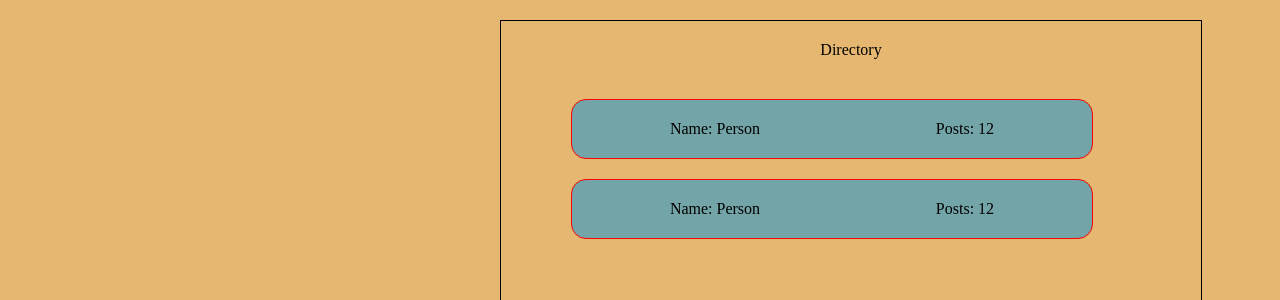
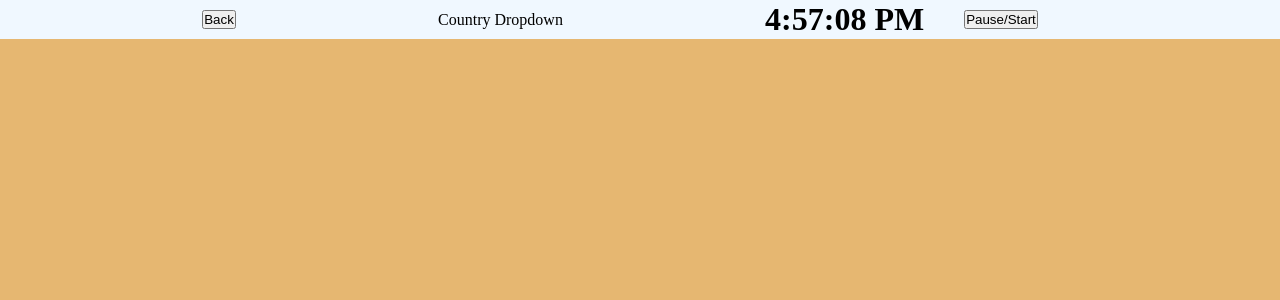
Before and after one commit to vvkkr1/user-directory, a React (Create React App) app: page / in a window 1280 px wide. Shown: the top 300 px of the page. Built offline with nearby package versions, Linux system fonts and the light colour scheme.

Commit message:
profile-page-development

```diff
--- a/src/_app.js
+++ b/src/_app.js
@@ -1,5 +1,6 @@
 import Homepage from './pages';
 import "./_app.css";
+import "./styles/common.css"
 function HomeApp() {
   return (
     <div className="homepage-parent">
--- /dev/null
+++ b/src/components/clock/index.js
@@ -0,0 +1,22 @@
+import React,{useState} from "react";
+
+const DigitalClock = () => {
+    // let time = new Date().toLocaleTimeString();
+    const[currtime,setCurrtime] = useState("")
+
+    function handleTime(){
+        let time=new Date().toLocaleTimeString();
+
+        setCurrtime(time)
+    }
+
+    setInterval(function(){
+        handleTime();
+    })
+    return(
+        <div className="digital-clock absolute-center">
+            <h1>{currtime}</h1>
+        </div>
+    )
+}
+export default DigitalClock;
--- a/src/components/profile-page/index.js
+++ b/src/components/profile-page/index.js
@@ -1,10 +1,28 @@
 import React from 'react'
 import "./profile.css";
+import DigitalClock from '../clock';
 
 const UserProfile = () => {
   return (
-    <div>
-        This is user profile
+    <div className='user-profile'>
+        {/* This is user profile */}
+        <div className='user-profile-wrap'>
+            <div className='header'>
+                <div className='header-wrap'>
+                    <div className='header-btn'>
+                      <button>Back</button>
+                    </div>
+                    <div className='header-title'>Country Dropdown</div>
+                    <div className='digital-clock'>
+                      <DigitalClock/>
+                      <div className='digital-clock-btn'>
+                        <button>Pause/Start</button>
+                      </div>
+                    </div>
+                </div>
+            </div>
+
+        </div>
     </div>
   )
 }
--- a/src/components/profile-page/profile.css
+++ b/src/components/profile-page/profile.css
@@ -0,0 +1,18 @@
+.header{
+    background-color: aliceblue;
+}
+.header-wrap{
+    display: flex;
+    align-items: center;
+    justify-content: space-evenly;
+}
+
+.digital-clock{
+    display: flex;
+    align-items: center;
+    justify-content: space-evenly;
+}
+
+.digital-clock-btn{
+    padding: 10px 40px;
+}
--- a/src/pages/index.js
+++ b/src/pages/index.js
@@ -2,13 +2,15 @@ import React from 'react'
 import "./homepage.css";
 import UserDirectory from '../components/user-directory';
 import UserProfile from '../components/profile-page';
+import DigitalClock from '../components/clock';
 
 const Homepage = () => {
   return (
     <div className='homepage'>
         <div className='homepage-container'>
-            <UserDirectory/>
-            {/* <UserProfile/> */}
+            {/* <UserDirectory/> */}
+            <UserProfile/>
+            {/* <DigitalClock/> */}
         </div>
     </div>
   )
--- /dev/null
+++ b/src/styles/common.css
@@ -0,0 +1,5 @@
+.absolute-center{
+    display: flex;
+    align-items: center;
+    justify-content: center;
+}
```
Also changed, not shown: src/pages/homepage.css (line endings or trailing spaces).
